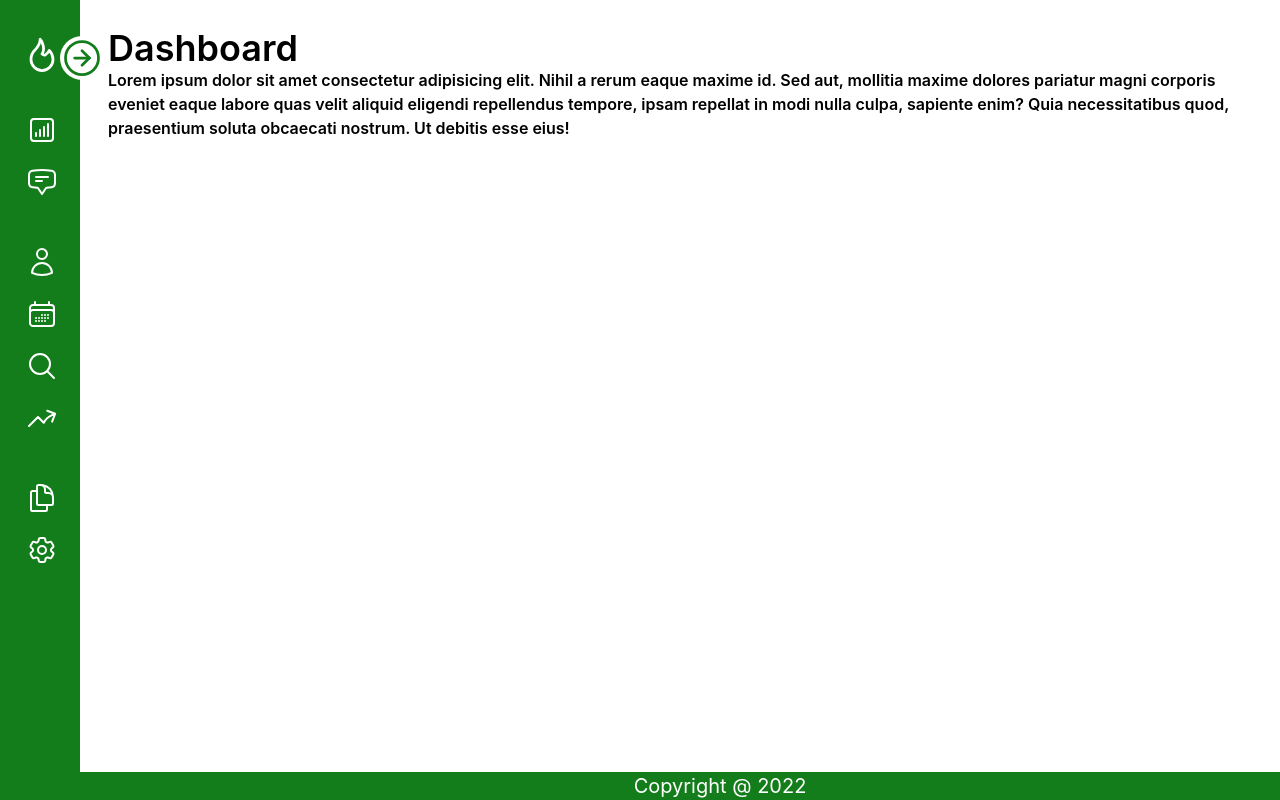
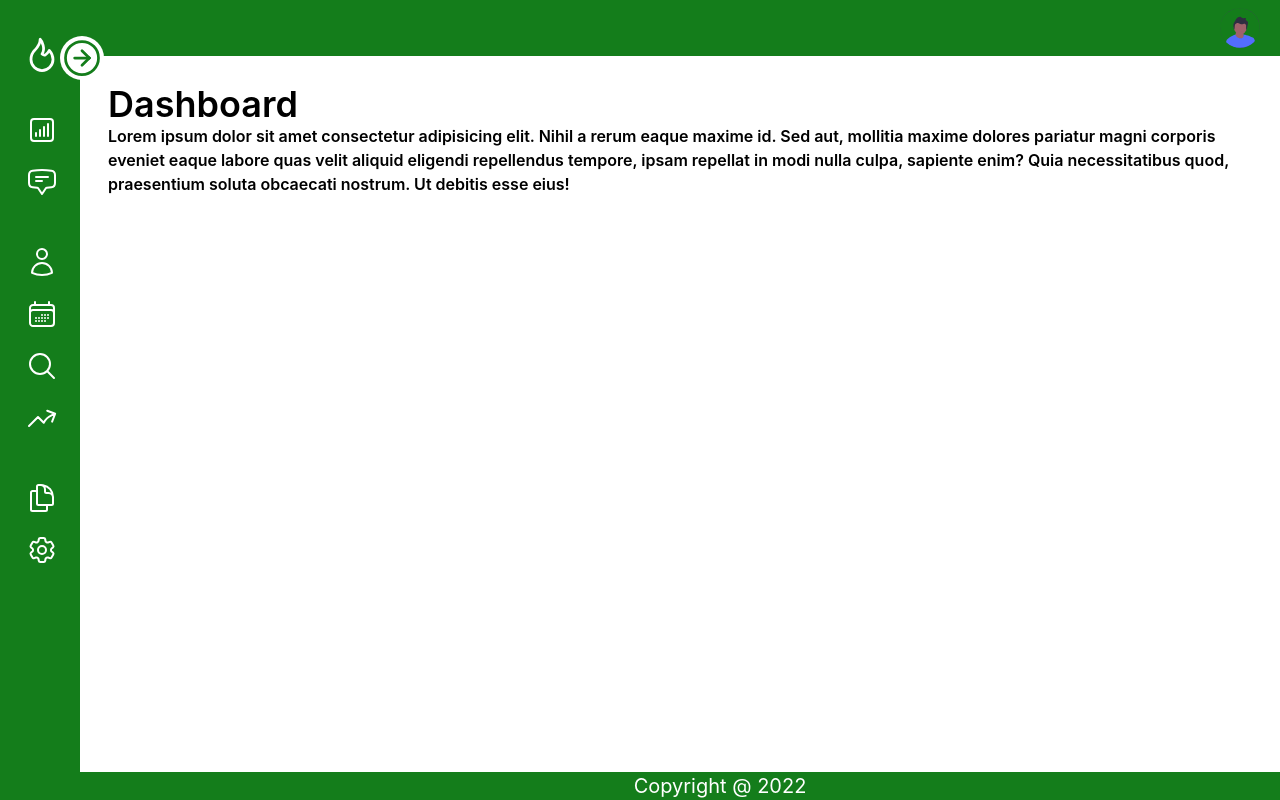
Before and after one commit to Jekwulum/Kwiz-App, a React (Create React App) app: page / in a window 1280 px wide. Built offline with nearby package versions, Linux system fonts and the light colour scheme.

Commit message:
implemented header component

```diff
--- /dev/null
+++ b/src/components/header/Header.js
@@ -0,0 +1,12 @@
+import React from 'react';
+import profilePicture from '../../assets/images/profile-pic.svg';
+
+const Header = () => {
+  return (
+    <div className='flex justify-end items-center px-4 h-14 bg-cust-green'>
+      <img className='h-12 w-12 border-none p-1 hover:cursor-pointer hover:bg-cust-light/25 rounded-full' src={profilePicture} alt="" />
+    </div>
+  )
+}
+
+export default Header;
--- a/src/pages/Dashboard.js
+++ b/src/pages/Dashboard.js
@@ -1,5 +1,7 @@
 import React from 'react';
+
 import Footer from '../components/footer/Footer';
+import Header from '../components/header/Header';
 import SideMenu from '../components/sideMenu/SideMenu';
 
 const Dashboard = () => {
@@ -11,7 +13,7 @@ const Dashboard = () => {
 
         <div className='h-screen'>
 
-          {/* Header goes here */}
+          <Header />
 
           <div className='p-7 font-semibold flex-1'>
             <h1 className='text-4xl'>Dashboard</h1>
```
Also changed, not shown: src/assets/images/profile-pic.svg (added).
